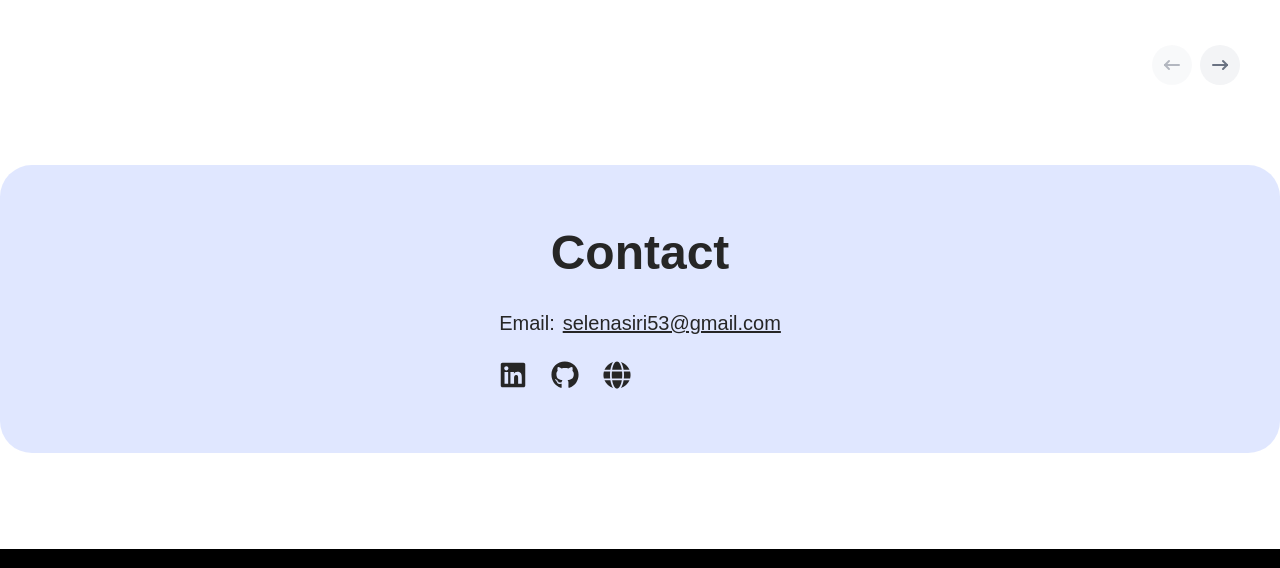
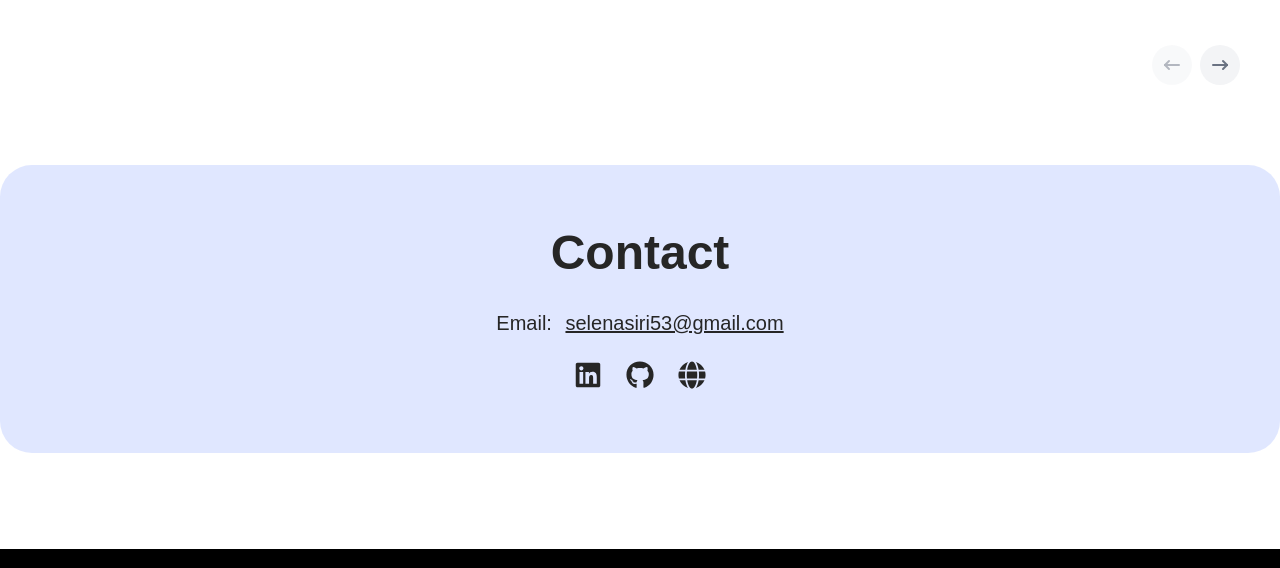
Before and after one commit to selenasiri53/portfolio-2025, a Next.js app: page / in a window 1280 px wide. Shown: the part 3647-4215 px from the top of the page. Built offline with nearby package versions, Linux system fonts and the light colour scheme.

Commit message:
contact hover-blue

```diff
--- a/app/aceternity/AppleCards.tsx
+++ b/app/aceternity/AppleCards.tsx
@@ -76,13 +76,14 @@ const data = [
     content: <DummyContent />,
     link: "https://www.theclonardbar.com"
   },
-
-  // {
-  //   category: "Product",
-  //   title: "Maps for your iPhone 15 Pro Max.",
-  //   src: "https://images.unsplash.com/photo-1599202860130-f600f4948364?q=80&w=2515&auto=format&fit=crop&ixlib=rb-4.0.3&ixid=M3wxMjA3fDB8MHxwaG90by1wYWdlfHx8fGVufDB8fHx8fA%3D%3D",
-  //   content: <DummyContent />,
-  // },
+// https://disney-clone-selena-siris-projects.vercel.app
+{
+  category: "Next.js, TypeScript, Tailwind",
+  title: "Modern Landing Page for The Clonard Bar, BK",
+  src: "/projectThumbnails/disney.png",
+  content: <DummyContent />,
+  link: "https://disney-clone-selena-siris-projects.vercel.app"
+},
   // {
   //   category: "iOS",
   //   title: "Photography just got better.",
--- a/app/components/sections/Contact.tsx
+++ b/app/components/sections/Contact.tsx
@@ -10,22 +10,23 @@ export default function ContactPage() {
         Contact
       </h2>
 
-      <div className="flex flex-col space-y-4 text-lg md:text-xl text-neutral-800 hover:text-neutral-600">
-        <p>Email:
+      <div className="flex flex-col space-y-6 text-lg md:text-xl text-neutral-800 items-center text-center">
+        <div>
+          <span>Email: </span>
           <a
             href="mailto:selenasiri53@gmail.com"
-            className="ml-2 underline hover:text-amber-300 transition-colors"
+            className="ml-2 underline hover:text-blue-400 transition-colors"
           >
             selenasiri53@gmail.com
           </a>
-        </p>
+        </div>
 
-        <div className="flex space-x-6 mt-2">
+        <div className="flex space-x-6">
           <a
             href="https://www.linkedin.com/in/selena-siri-0a5532121/"
             target="_blank"
             rel="noopener noreferrer"
-            className="hover:text-amber-300 transition-colors"
+            className="hover:text-blue-400 transition-colors"
           >
             <FaLinkedin size={28} />
           </a>
@@ -33,7 +34,7 @@ export default function ContactPage() {
             href="https://www.github.com/selenasiri53"
             target="_blank"
             rel="noopener noreferrer"
-            className="hover:text-amber-300 transition-colors"
+            className="hover:text-blue-400 transition-colors"
           >
             <FaGithub size={28} />
           </a>
@@ -41,7 +42,7 @@ export default function ContactPage() {
             href="https://www.selenasiri.com"
             target="_blank"
             rel="noopener noreferrer"
-            className="hover:text-amber-300 transition-colors"
+            className="hover:text-blue-400 transition-colors"
           >
             <FaGlobe size={28} />
           </a>
```
Also changed, not shown: public/projectThumbnails/disney.png (added).
